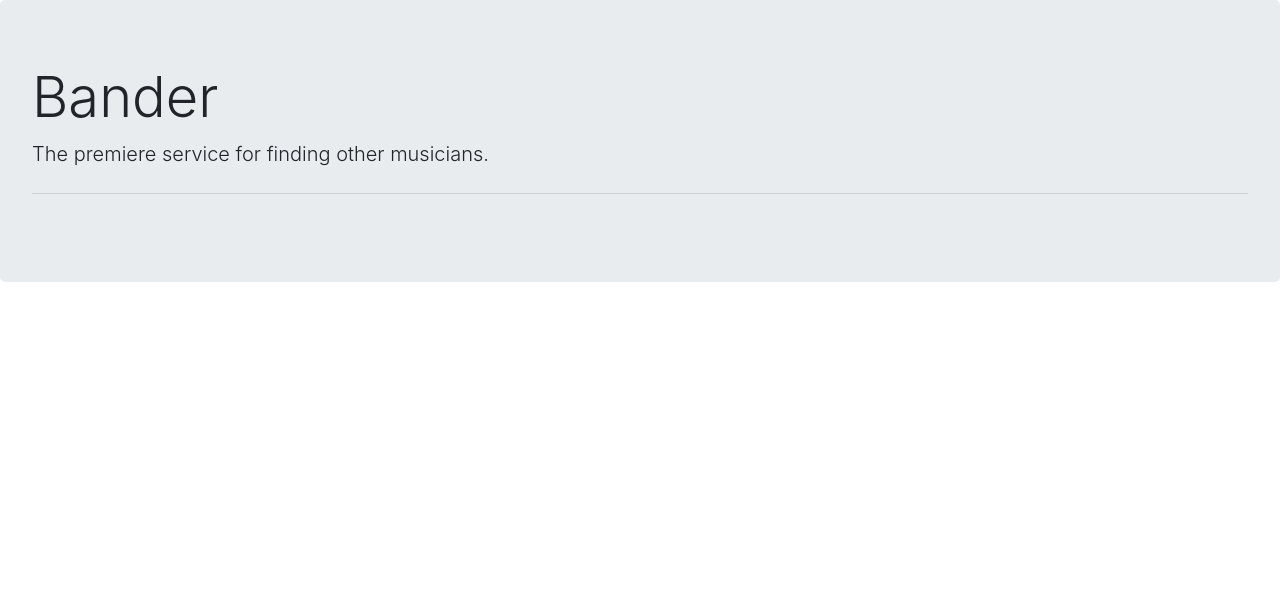
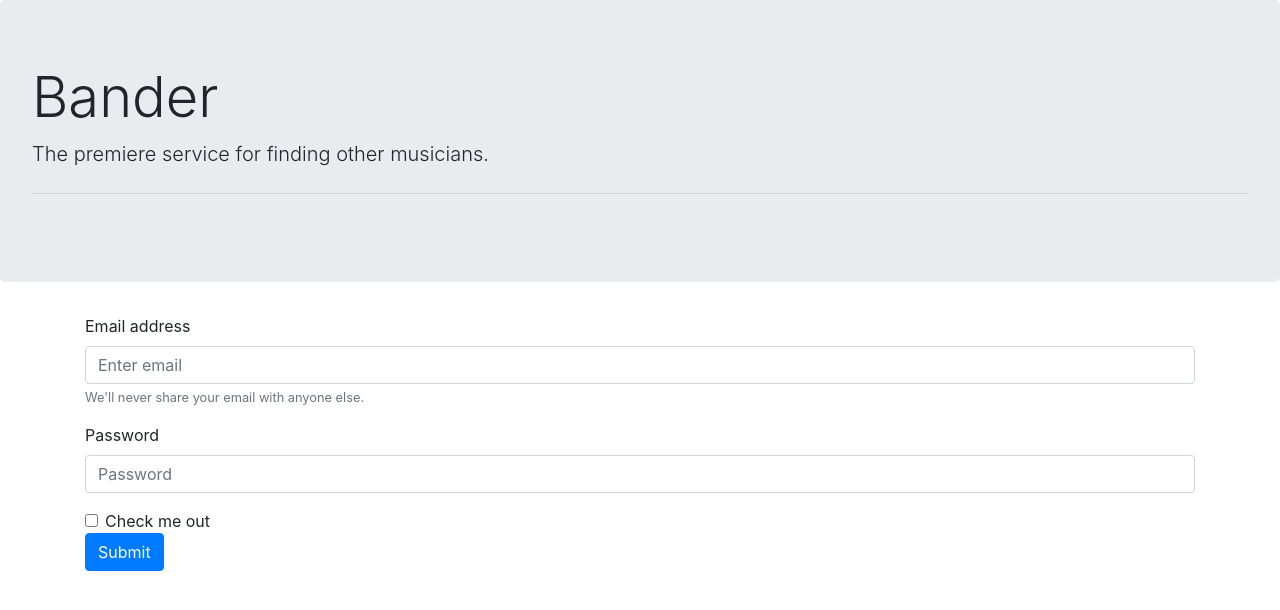
Before and after one commit to csalhab/bander, a React (Create React App) app in the folder client/: page /signup in a window 1280 px wide. Shown: the top 610 px of the page. Built offline with nearby package versions, Linux system fonts and the light colour scheme.

Commit message:
Filler bootstrap for signup and login pages

```diff
--- a/client/src/App.js
+++ b/client/src/App.js
@@ -8,6 +8,7 @@
 import Search from "./pages/Search";
 import UserProfile from "./pages/UserProfile";
 import Header from "./components/Header";
+import Signup from "./pages/Signup";
 
 const client = new ApolloClient({
   uri: "/graphql",
@@ -31,6 +32,9 @@
             <Route exact path="/login">
               <Login />
             </Route>
+            <Route exact path="/signup">
+              <Signup />
+            </Route>
             <Route exact path="/search">
               <Search />
             </Route>
--- a/client/src/pages/Login.js
+++ b/client/src/pages/Login.js
@@ -2,9 +2,43 @@
 
 const Login = () => {
   return (
-    <div className="container">
-      <p>This is the login page.</p>
-    </div>
+    <form>
+      <div class="form-group">
+        <label for="exampleInputEmail1">Email address</label>
+        <input
+          type="email"
+          class="form-control"
+          id="exampleInputEmail1"
+          aria-describedby="emailHelp"
+          placeholder="Enter email"
+        ></input>
+        <small id="emailHelp" class="form-text text-muted">
+          We'll never share your email with anyone else.
+        </small>
+      </div>
+      <div class="form-group">
+        <label for="exampleInputPassword1">Password</label>
+        <input
+          type="password"
+          class="form-control"
+          id="exampleInputPassword1"
+          placeholder="Password"
+        ></input>
+      </div>
+      <div class="form-check">
+        <input
+          type="checkbox"
+          class="form-check-input"
+          id="exampleCheck1"
+        ></input>
+        <label class="form-check-label" for="exampleCheck1">
+          Check me out
+        </label>
+      </div>
+      <button type="submit" class="btn btn-primary">
+        Submit
+      </button>
+    </form>
   );
 };
 
--- a/client/src/pages/Signup.js
+++ b/client/src/pages/Signup.js
@@ -2,9 +2,43 @@
 
 const Signup = () => {
   return (
-    <div className="container">
-      <p>This is the signup page.</p>
-    </div>
+    <form>
+      <div class="form-group">
+        <label for="exampleInputEmail1">Email address</label>
+        <input
+          type="email"
+          class="form-control"
+          id="exampleInputEmail1"
+          aria-describedby="emailHelp"
+          placeholder="Enter email"
+        ></input>
+        <small id="emailHelp" class="form-text text-muted">
+          We'll never share your email with anyone else.
+        </small>
+      </div>
+      <div class="form-group">
+        <label for="exampleInputPassword1">Password</label>
+        <input
+          type="password"
+          class="form-control"
+          id="exampleInputPassword1"
+          placeholder="Password"
+        ></input>
+      </div>
+      <div class="form-check">
+        <input
+          type="checkbox"
+          class="form-check-input"
+          id="exampleCheck1"
+        ></input>
+        <label class="form-check-label" for="exampleCheck1">
+          Check me out
+        </label>
+      </div>
+      <button type="submit" class="btn btn-primary">
+        Submit
+      </button>
+    </form>
   );
 };
 
```
